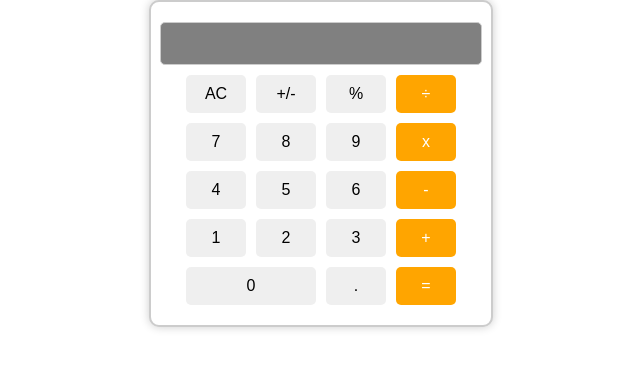
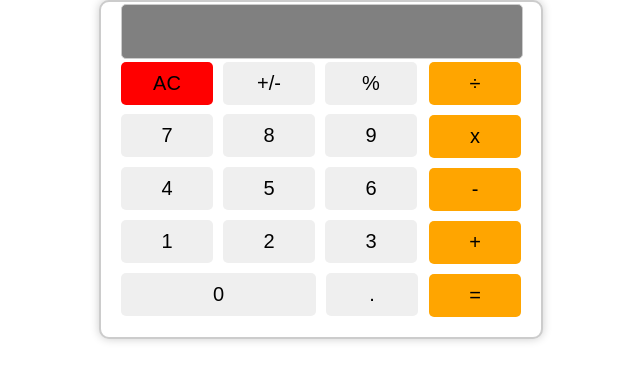
Before and after one commit to faisalakb/math-magic, a React (Create React App) app: page / in a window 1280 px wide. Shown: the top 380 px of the page, without its empty margins (319-959 px from the left). Built offline with nearby package versions, Linux system fonts and the light colour scheme.

Commit message:
Add operator component

```diff
--- a/src/App.css
+++ b/src/App.css
@@ -1,75 +1,85 @@
+
 .calculator {
   border: 2px solid #ccc;
   padding: 20px;
   border-radius: 10px;
   box-shadow: 0 0 10px rgba(0, 0, 0, 0.2);
   background-color: white;
-  width: 300px;
+  width: 400px; /* Adjusted width */
   margin: 0 auto;
   display: flex;
   flex-direction: column;
-  align-items: center;
+  position: relative;
 }
 
 .calculator input[type="text"] {
-  padding: 10px;
   font-size: 18px;
-  margin-bottom: 10px;
   border: 1px solid #ccc;
   background-color: grey;
   border-radius: 5px;
-  width: 100%;
+  width: 90%;
+  height: 15%;
   color: white;
-}
-
-.calculator .buttons {
-  display: grid;
-  grid-template-columns: repeat(4, 1fr);
-  gap: 10px;
+  margin-top: -4%;
+  position: absolute;
 }
 
 .calculator .numbers {
-  grid-column: 1 / 2;
   display: grid;
   grid-template-columns: repeat(3, 1fr);
   gap: 10px;
-}
-
-.calculator .operators {
-  grid-column: 2 / 3;
-  display: grid;
-  grid-template-columns: repeat(4, 1fr);
-  gap: 10px;
+  position: absolute;
+  margin-top: 21%;
 }
 
 .calculator button {
   padding: 10px;
-  font-size: 16px;
+  font-size: 20px;
   border: none;
   border-radius: 5px;
   cursor: pointer;
-  width: 60px;
+  width: 92px;
   text-align: center;
 }
 
-.calculator button.operator {
-  background-color: #f0ad4e;
-  color: white;
-  display: none;
-}
-
-.calculator button.clear {
-  background-color: orange;
-  color: white;
-}
-
 .calculator button.zero {
-  width: 130px;
+  width: 195px;
 }
 
 .zeroDiv {
   display: flex;
   flex-direction: row;
   column-gap: 10px;
-  margin-top: 10px;
+  position: absolute;
+  margin-top: 57%;
 }
+
+.operators {
+  display: flex;
+  flex-direction: column;
+  align-items: flex-end;
+}
+
+.operation {
+  display: grid;
+  grid-template-columns: repeat(1, 1fr);
+  gap: 10px;
+  align-self: flex-end;
+  margin-top: 10%;
+}
+
+.operation button {
+  background-color: orange;
+}
+
+.top {
+  display: grid;
+  grid-template-columns: repeat(3, 1fr);
+  gap: 10px;
+  margin-top: 9%;
+  position: absolute;
+}
+
+.top button.clear {
+  background-color: red;
+}
--- a/src/components/Calculator.jsx
+++ b/src/components/Calculator.jsx
@@ -1,37 +1,28 @@
 import React from 'react';
+import Operator from './Operator';
 
 const Calculator = () => (
 
   <div className="calculator">
     <input type="text" dir="rtl" className="inp" />
-    <div className="buttons">
-      <button type="button" className="operator">+</button>
-      <button type="button" className="operator">-</button>
-      <button type="button" className="operator">*</button>
-      <button type="button" className="operator">/</button>
-      <button type="button">AC</button>
-      <button type="button">+/-</button>
-      <button type="button">%</button>
-      <button type="button" className="clear">÷</button>
+    <Operator className="operationContainer" />
+    <div className="numbers">
       <button type="button">7</button>
       <button type="button">8</button>
       <button type="button">9</button>
-      <button type="button" className="clear">x</button>
       <button type="button">4</button>
       <button type="button">5</button>
       <button type="button">6</button>
-      <button type="button" className="clear">-</button>
       <button type="button">1</button>
       <button type="button">2</button>
       <button type="button">3</button>
-      <button type="button" className="clear">+</button>
     </div>
     <div className="zeroDiv">
       <button type="button" className="zero">0</button>
       <button type="button">.</button>
-      <button type="button" className="clear">=</button>
     </div>
   </div>
+
 );
 
 export default Calculator;
--- /dev/null
+++ b/src/components/Operator.jsx
@@ -0,0 +1,20 @@
+import React from 'react';
+
+const Operator = () => (
+  <>
+    <div className="operation">
+      <button type="button">÷</button>
+      <button type="button">x</button>
+      <button type="button">-</button>
+      <button type="button">+</button>
+      <button type="button">=</button>
+    </div>
+    <div className="top">
+      <button type="button" className="clear">AC</button>
+      <button type="button">+/-</button>
+      <button type="button">%</button>
+    </div>
+  </>
+);
+
+export default Operator;
```
